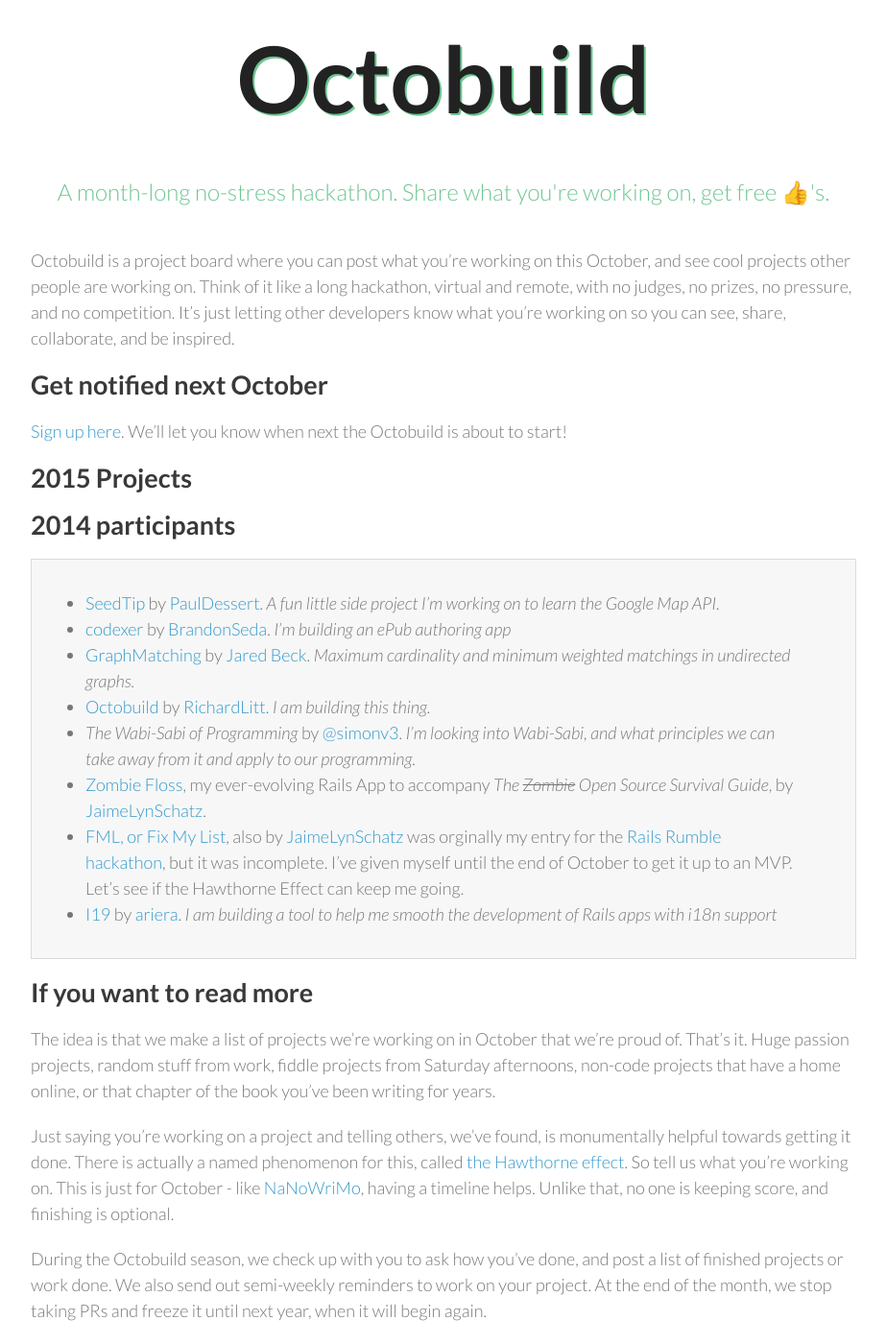
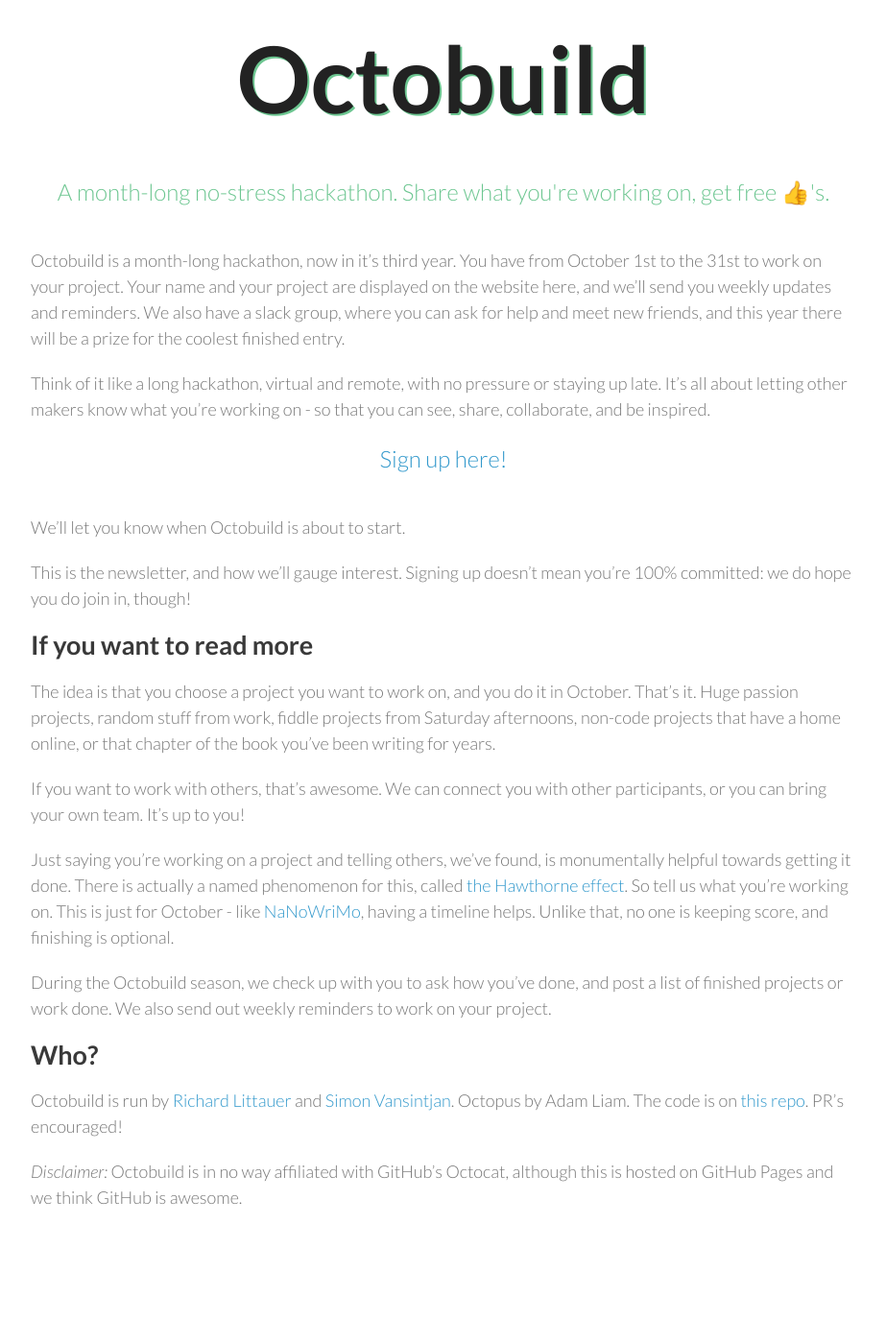
Before and after one commit to RichardLitt/octobuild, a Jekyll site: the page built from index.md, in a window 1280 px wide and 1400 px high, scrolled down 367 px. Shown: the whole window at 96% size, without its empty margins (178-1101 px from the left). Built offline with Jekyll 4.4.1, drawn with Linux system fonts in a browser that asks for light colours; nearby versions of some CDN libraries; Markdown is read by kramdown in place of the engine named in the settings; after the commit the page ends 1648 px from its top, so only the background shows below that; some of the changed text lies outside the part shown.

Commit message:
Update website

```diff
--- a/index.md
+++ b/index.md
@@ -5,48 +5,30 @@
 
 <div class="lede">A month-long no-stress hackathon. Share what you're working on, get free &#128077;'s.</div>
 
-Octobuild is a project board where you can post what you're working on this October, and see cool projects other people are working on. Think of it like a long hackathon, virtual and remote, with no judges, no prizes, no pressure, and no competition. It's just letting other developers know what you're working on so you can see, share, collaborate, and be inspired.
+Octobuild is a month-long hackathon, now in it's third year. You have from October 1st to the 31st to work on your project. Your name and your project are displayed on the website here, and we'll send you weekly updates and reminders. We also have a slack group, where you can ask for help and meet new friends, and this year there will be a prize for the coolest finished entry.
 
-## Get notified next October
+Think of it like a long hackathon, virtual and remote, with no pressure or staying up late. It's all about letting other makers know what you're working on - so that you can see, share, collaborate, and be inspired.
 
-[Sign up here](http://eepurl.com/3O-JL). We'll let you know when next the Octobuild is about to start!
+<div class="lede">
+  <a href="http://eepurl.com/b9fLgH">Sign up here!</a>
+</div>
 
-## 2015 Projects
+We'll let you know when Octobuild is about to start.
 
-<div id="projects" class="current-projects"></div>
-
-## 2014 participants
-
-* [SeedTip](https://github.com/pauldessert/SeedTip) by [PaulDessert](https://twitter.com/pauldessert). *A fun little side project I'm working on to learn the Google Map API.*
-* [codexer](https://github.com/bcseda/codexer) by [BrandonSeda](https://twitter.com/brandonseda). *I'm building an ePub authoring app*
-* [GraphMatching](https://github.com/jaredbeck/graph_matching) by [Jared Beck](http://www.jaredbeck.com/). *Maximum cardinality and minimum weighted matchings in undirected graphs.*
-* [Octobuild](https://github.com/RichardLitt/octobuild) by [RichardLitt](https://github.com/RichardLitt). *I am building this thing.*
-* _The Wabi-Sabi of Programming_ by [@simonv3](http://twitter.com/simonv3). *I'm looking into Wabi-Sabi, and what principles we can take away from it and apply to our programming.*
-* [Zombie Floss](http://zombie-floss.herokuapp.com), my ever-evolving Rails App to accompany *The ~~Zombie~~ Open Source Survival Guide*, by [JaimeLynSchatz](https://github.com/JaimeLynSchatz).
-* [FML, or Fix My List](https://secret-inlet-5715.herokuapp.com/), also by [JaimeLynSchatz](https://github.com/JaimeLynSchatz) was orginally my entry for the [Rails Rumble hackathon](http://railsrumble.com/), but it was incomplete. I've given myself until the end of October to get it up to an MVP. Let's see if the Hawthorne Effect can keep me going.
-* [I19](https://github.com/ariera/i19) by [ariera](https://github.com/ariera/). *I am building a tool to help me smooth the development of Rails apps with i18n support*
-
+This is the newsletter, and how we'll gauge interest. Signing up doesn't mean you're 100% committed: we do hope you do join in, though!
 
 ## If you want to read more
 
-The idea is that we make a list of projects we're working on in October that we're proud of. That's it. Huge passion projects, random stuff from work, fiddle projects from Saturday afternoons, non-code projects that have a home online, or that chapter of the book you've been writing for years.
+The idea is that you choose a project you want to work on, and you do it in October. That's it. Huge passion projects, random stuff from work, fiddle projects from Saturday afternoons, non-code projects that have a home online, or that chapter of the book you've been writing for years.
+
+If you want to work with others, that's awesome. We can connect you with other participants, or you can bring your own team. It's up to you!
 
 Just saying you're working on a project and telling others, we've found, is monumentally helpful towards getting it done. There is actually a named phenomenon for this, called [the Hawthorne effect](https://en.wikipedia.org/wiki/Hawthorne_effect). So tell us what you're working on. This is just for October - like [NaNoWriMo](http://nanowrimo.org/), having a timeline helps. Unlike that, no one is keeping score, and finishing is optional.
 
-During the Octobuild season, we check up with you to ask how you've done, and post a list of finished projects or work done. We also send out semi-weekly reminders to work on your project. At the end of the month, we stop taking PRs and freeze it until next year, when it will begin again.
-
-
-## Why GitHub?
-
-Because it is a great place to store this because it's a tool we use every day; it is easy to add to; it has a history of being used for [awesome lists](https://github.com/bayandin/awesome-awesomeness); it allows for easy hosting of this website.
-
-<a class="github-button" href="https://github.com/RichardLitt/octobuild" data-icon="octicon-star" data-count-href="/RichardLitt/octobuild/stargazers" data-count-api="/repos/RichardLitt/octobuild#stargazers_count">Star</a>
-<a class="github-button" href="https://github.com/RichardLitt/octobuild" data-icon="octicon-git-branch" data-count-href="/RichardLitt/octobuild/network" data-count-api="/repos/RichardLitt/octobuild#forks_count">Fork</a>
-
-This list is on [octobuild.com](http://octobuild.com). The code is on [this repo](http://github.com/RichardLitt/octobuild). PR's encouraged!
+During the Octobuild season, we check up with you to ask how you've done, and post a list of finished projects or work done. We also send out weekly reminders to work on your project.
 
 ## Who?
 
-Idea by [Richard Littauer](https://github.com/RichardLitt) and [Simon Vansintjan](http://github.com/simonv3). Octopus by Adam Liam.
+Octobuild is run by [Richard Littauer](https://github.com/RichardLitt) and [Simon Vansintjan](http://github.com/simonv3). Octopus by Adam Liam. The code is on [this repo](http://github.com/RichardLitt/octobuild). PR's encouraged!
 
 *Disclaimer:* Octobuild is in no way affiliated with GitHub's Octocat, although this is hosted on GitHub Pages and we think GitHub is awesome.
```
Also changed, not shown: 10 other files.
